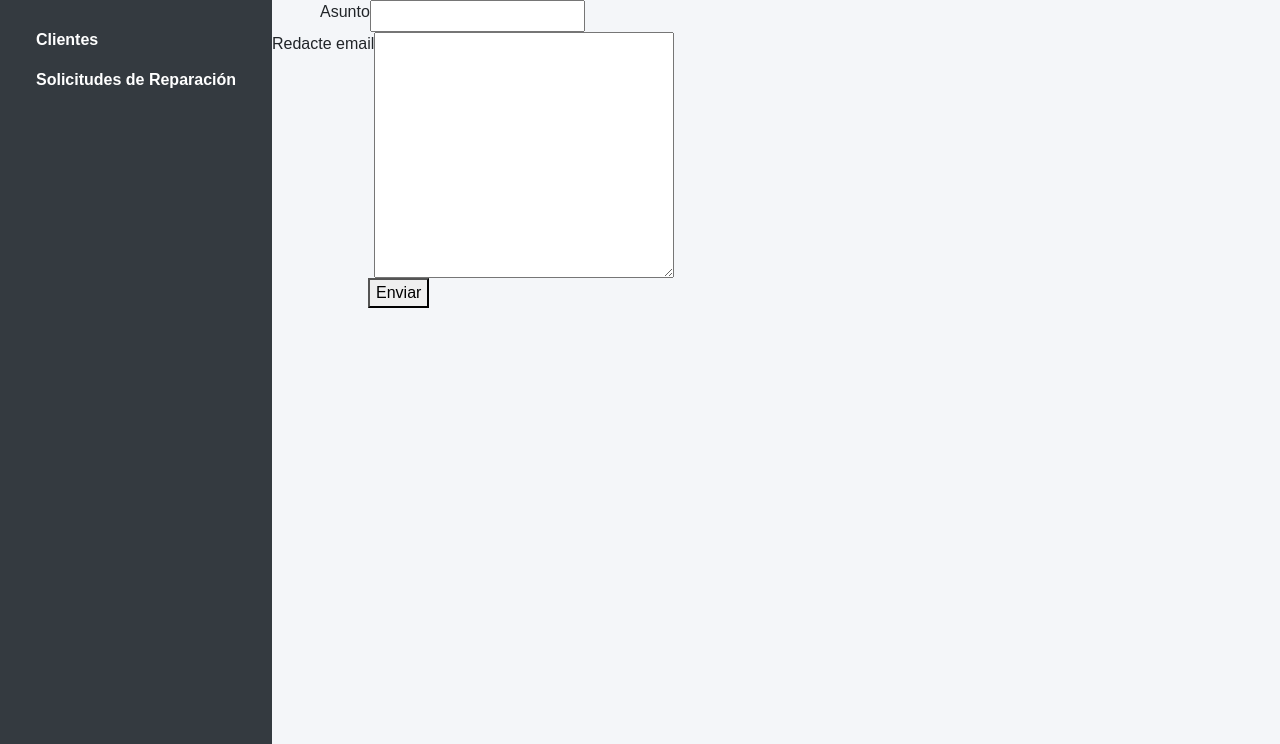
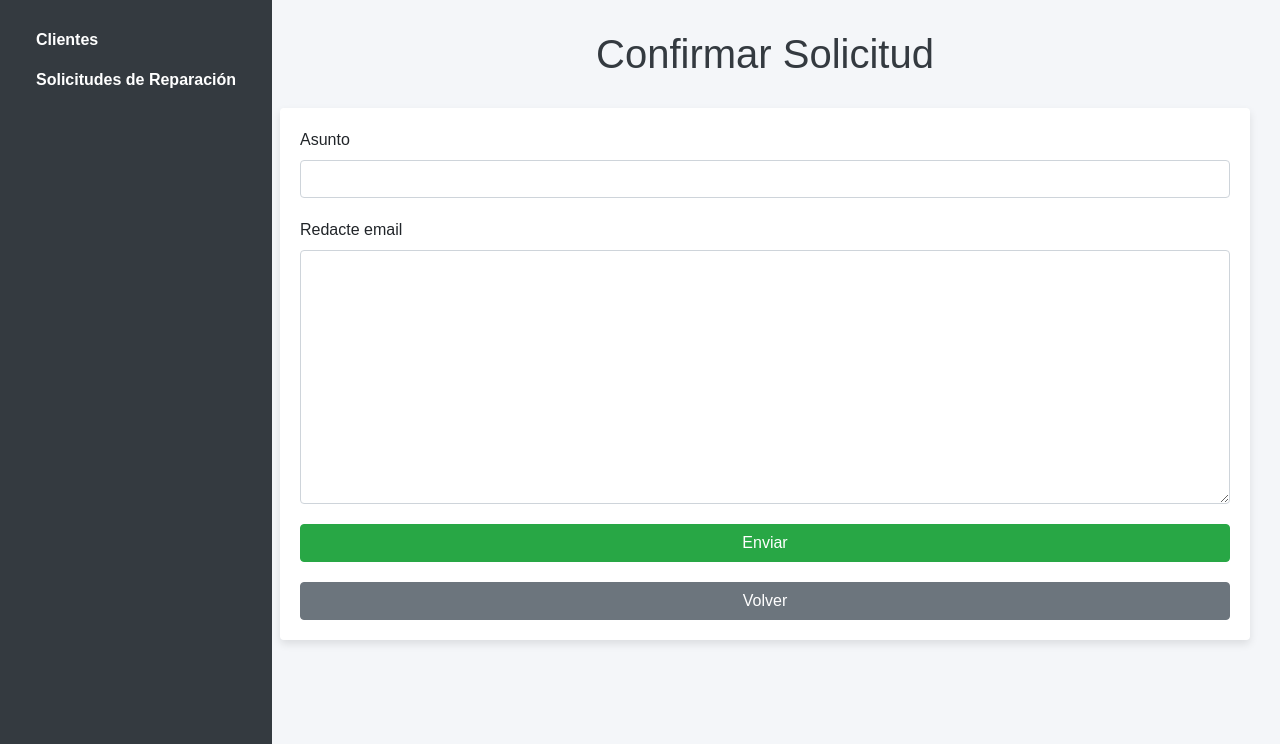
Before and after one commit to CvmiloM/master-bikes-, a Django app: page /mail/ in a window 1280 px wide. Shown: the part 56-800 px from the top of the page. Run offline with Django 5.2, Linux system fonts and the light colour scheme; some libraries are stand-ins or nearby versions.

Commit message:
Update mail.html

```diff
--- a/mainapp/templates/mail.html
+++ b/mainapp/templates/mail.html
@@ -65,6 +65,19 @@
             background-color: #5a6268;
             border-color: #545b62;
         }
+        .form-group {
+            margin-bottom: 20px;
+        }
+        .form-control {
+            box-shadow: none;
+            border: 1px solid #ced4da;
+            border-radius: 0.25rem;
+        }
+        .btn {
+            display: block;
+            width: 100%;
+            margin-top: 20px;
+        }
     </style>
 </head>
 <body>
@@ -82,24 +95,23 @@
         </nav>
     </div>
 
-    <div class="envio-body">
-        <form method="POST">{% csrf_token %}
-
-            <div class="asunto" style="display: flex; margin-left: 20rem;">
-                <label>Asunto</label>
-                <input type="text" name="asunto">
-            </div>
-            <div class="mensaje" style="display: flex; margin-left: 17rem;">
-                <label>Redacte email</label>
-                <textarea name="mensaje" id="" cols="30" rows="10"></textarea>
-            </div>
-
-            <button type="submit" style="display: flex; margin-left: 23rem;">Enviar</button>
-
-        </form>
+    <div class="content">
+        <h1>Confirmar Solicitud</h1>
+        <div class="card">
+            <form method="POST">
+                {% csrf_token %}
+                <div class="form-group">
+                    <label for="asunto">Asunto</label>
+                    <input type="text" class="form-control" id="asunto" name="asunto">
+                </div>
+                <div class="form-group">
+                    <label for="mensaje">Redacte email</label>
+                    <textarea class="form-control" id="mensaje" name="mensaje" cols="30" rows="10"></textarea>
+                </div>
+                <button type="submit" class="btn btn-success">Enviar</button>
+                <button type="button" class="btn btn-secondary" onclick="history.back()">Volver</button>
+            </form>
+        </div>
     </div>
-
-
-
 </body>
 </html>
```
